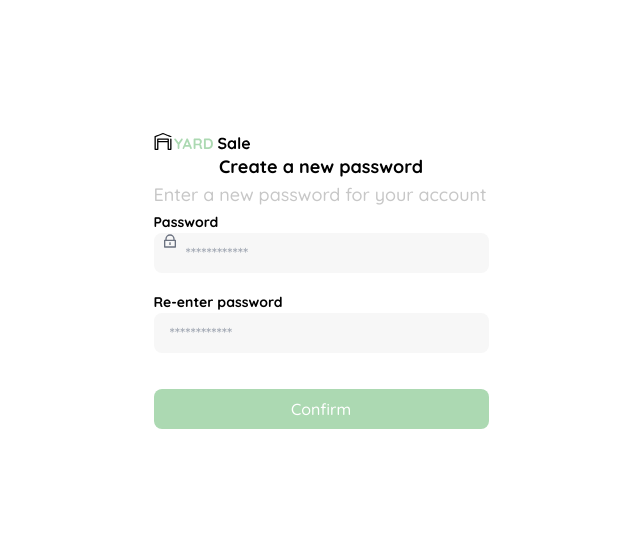
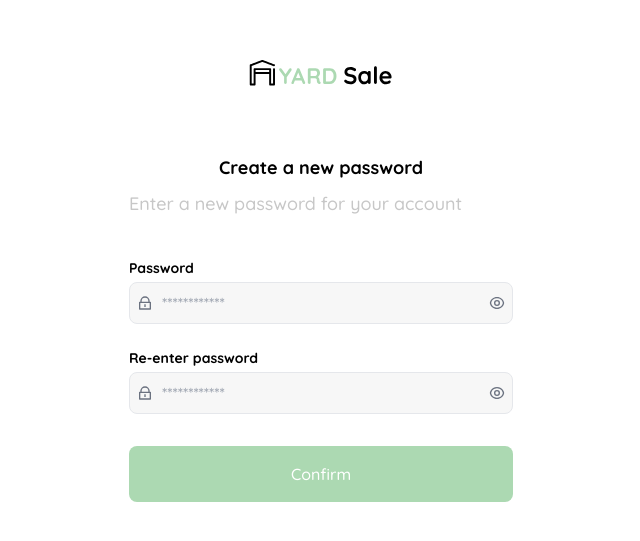
Before and after one commit to johnpablo7/yard-sale, a React (Vite) app: page / in a window 1280 px wide. Shown: the part 119-660 px from the top of the page, without its empty margins (319-959 px from the left). Built offline with nearby package versions, Linux system fonts and the light colour scheme.

Commit message:
added react toastify

```diff
--- a/package.json
+++ b/package.json
@@ -12,7 +12,8 @@
     "react": "^18.2.0",
     "react-dom": "^18.2.0",
     "react-icons": "^4.7.1",
-    "react-router-dom": "^6.4.4"
+    "react-router-dom": "^6.4.4",
+    "react-toastify": "^9.1.1"
   },
   "devDependencies": {
     "@types/react": "^18.0.24",
--- a/src/layouts/auth/AuthLayout.jsx
+++ b/src/layouts/auth/AuthLayout.jsx
@@ -2,7 +2,7 @@ import { Outlet } from "react-router-dom";
 
 export const AuthLayout = () => {
   return (
-    <div className="bg-app-white min-h-screen flex items-center justify-center">
+    <div className="bg-app-white min-h-screen flex items-center justify-center p-5">
       <Outlet />
     </div>
   );
--- a/src/pages/auth/Login.jsx
+++ b/src/pages/auth/Login.jsx
@@ -1,36 +1,74 @@
+import { useState } from "react";
+import { RiEyeLine, RiEyeOffLine, RiLockLine } from "react-icons/ri";
 // import { RiMailLine } from "react-icons/ri";
-import { RiLockLine } from "react-icons/ri";
 import logoYard from "../../../public/assets/logos/logo_yard_sale.svg";
 
 export const Login = () => {
+  const [showPasswordFirst, setShowPasswordFirst] = useState(false);
+  const [showPasswordSecond, setShowPasswordSecond] = useState(false);
+
+  const handleShowPasswordFirst = () => {
+    setShowPasswordFirst(!showPasswordFirst);
+  };
+  const handleShowPasswordSecond = () => {
+    setShowPasswordSecond(!showPasswordSecond);
+  };
+
   return (
-    <div className="p-4">
-      <img src={logoYard} alt="logo_yard_sale" className="" />
-      <h1 className="text-lg font-bold text-center">Create a new password</h1>
-      <p className="text-lg text-app-silver">
+    // Aqui va un p-5 que lo tiene el AuthLayout para todos los formularios o paginas.
+    <div className="md:w-96 w-full">
+      <img src={logoYard} alt="logo_yard_sale" className="mx-auto w-36" />
+      <h1 className="text-lg font-bold text-center mt-16">
+        Create a new password
+      </h1>
+      <p className="text-lg text-app-silver mt-2">
         Enter a new password for your account
       </p>
 
-      <form className="flex flex-col gap-4">
-        <div className="relative">
-          <label className="text-sm font-bold">Password</label>
+      <form className="flex flex-col">
+        <label className="text-sm font-bold mb-1 mt-10">Password</label>
+        <div className="relative mb-6">
           <RiLockLine className="absolute left-2 top-1/2 -translate-y-1/2 text-gray-500" />
           <input
-            type="password"
-            className="bg-app-alabaster w-full rounded-lg py-2 px-8 outline-none"
+            type={showPasswordFirst ? "text" : "password"}
+            className="bg-app-alabaster w-full rounded-lg py-2 px-8 outline-none border border-gray-200"
             placeholder="************"
           />
+          {showPasswordFirst ? (
+            <RiEyeOffLine
+              onClick={handleShowPasswordFirst}
+              className="absolute right-2 top-1/2 -translate-y-1/2 text-gray-500 hover:cursor-pointer"
+            />
+          ) : (
+            <RiEyeLine
+              onClick={handleShowPasswordFirst}
+              className="absolute right-2 top-1/2 -translate-y-1/2 text-gray-500 hover:cursor-pointer"
+            />
+          )}
         </div>
-        <div className="relative">
-          <label className="text-sm font-bold">Re-enter password</label>
+        <label className="text-sm font-bold mb-1">Re-enter password</label>
+        <div className="relative mb-6">
+          <RiLockLine className="absolute left-2 top-1/2 -translate-y-1/2 text-gray-500" />
           <input
-            type="password"
-            className="bg-app-alabaster w-full rounded-lg py-2 px-4 outline-none"
+            type={showPasswordSecond ? "text" : "password"}
+            className="bg-app-alabaster w-full rounded-lg py-2 px-8 outline-none border border-gray-200"
             placeholder="************"
           />
+          {showPasswordSecond ? (
+            <RiEyeOffLine
+              onClick={handleShowPasswordSecond}
+              className="absolute right-2 top-1/2 -translate-y-1/2 text-gray-500 hover:cursor-pointer"
+            />
+          ) : (
+            <RiEyeLine
+              onClick={handleShowPasswordSecond}
+              className="absolute right-2 top-1/2 -translate-y-1/2 text-gray-500 hover:cursor-pointer"
+            />
+          )}
         </div>
         <div>
-          <button className="bg-app-green text-white w-full rounded-lg py-2 mt-5">
+          {/* <button className="bg-app-green text-white w-full rounded-lg py-2 mt-2 hover:scale-105 transition-all"> */}
+          <button className="bg-app-green text-white w-full rounded-lg py-4 mt-2 hover:bg-green-800 transition-colors">
             Confirm
           </button>
         </div>
```
Also changed, not shown: 1 other file (tests, documents, lock files or other folders).
